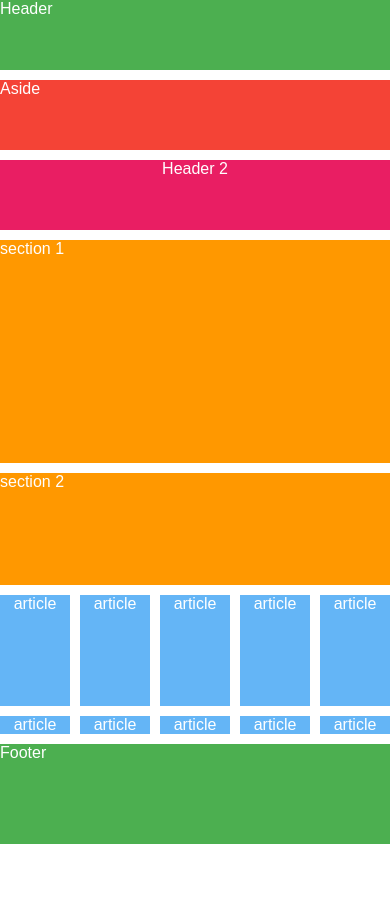
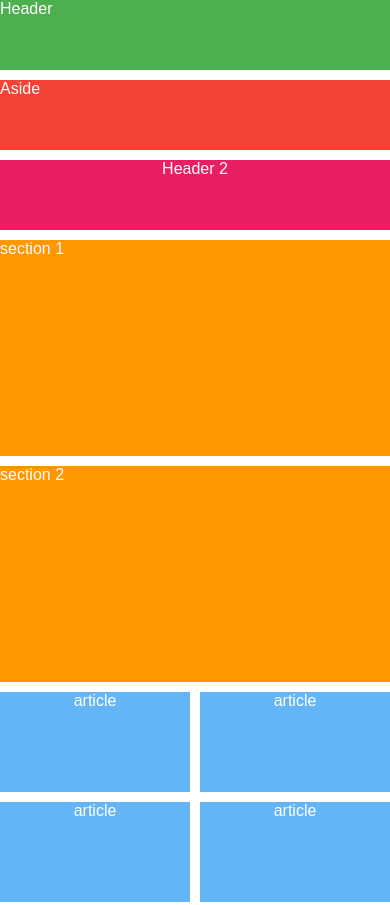
Before and after one commit to annacano0/M09-Responsive, a plain HTML site: page index.html in a window 390 px wide. Shown: the top 905 px of the page. Before the commit the page ends 844 px from the top, so only its background shows below. Drawn offline with Linux system fonts and the light colour scheme.

Commit message:
add: complete responsive grid distribution

```diff
--- a/index.html
+++ b/index.html
@@ -14,16 +14,12 @@
             <section class="section1">section 1</section>
             <section class="section2">section 2</section>
 
-            <div class="article-container1">
+            <div class="article-container">
                 <article>article</article>
                 <article>article</article>
                 <article>article</article>
                 <article>article</article>
                 <article>article</article>
-
-            </div>
-
-            <div class="article-container2">
                 <article>article</article>
                 <article>article</article>
                 <article>article</article>
--- a/styles.css
+++ b/styles.css
@@ -1,4 +1,4 @@
-/*BASIC SETTINGS*/
+/*SHARED SETTINGS*/
 
 body {
   height: 100vh;
@@ -15,8 +15,7 @@ header {
 
 body,
 main,
-.article-container1,
-.article-container2 {
+.article-container {
   display: grid;
   gap: 10px;
 }
@@ -61,12 +60,8 @@ section {
   grid-area: section2;
 }
 
-.article-container1 {
-  grid-area: article1;
-}
-
-.article-container2 {
-  grid-area: article2;
+.article-container {
+  grid-area: article;
 }
 
 article {
@@ -88,15 +83,14 @@ main {
   grid-template-areas:
     "main-header main-header"
     "section1 section2"
-    "article1 article1"
-    "article2 article2";
-  grid-template-rows: 70px 2fr 1fr 1fr;
+    "article article";
+  grid-template-rows: 70px 2fr 2fr;
   grid-template-columns: 1fr 1fr;
 }
 
-.article-container1,
-.article-container2 {
-  grid-template-columns: repeat(5, 1fr);
+.article-container {
+  grid-template-columns: 1fr 1fr 1.5fr 1fr 1fr;
+  grid-template-rows: 1fr 1fr;
 }
 
 /*TABLET SCREEN*/
@@ -106,16 +100,19 @@ main {
       "main-header main-header"
       "section1 section1"
       "section2 section2"
-      "article1 article1"
-      "article2 article2";
-    grid-template-rows: 70px 1.5fr 1.5fr 1fr 1fr;
+      "article article";
+    grid-template-rows: 70px 1.5fr 1.5fr 3fr;
     grid-template-columns: 1fr 1fr;
   }
 
-  /*TODO: arreglar el display de los articulos*/
-  .article-container1,
-  .article-container2 {
-    grid-template-columns: repeat(5, 1fr);
+  .article-container {
+    grid-template-columns: repeat(3, 1fr);
+    grid-template-rows: repeat(4, 1fr);
+    gap: 10px;
+  }
+
+  .article-container article:last-child {
+    grid-column: span 1;
   }
 }
 
@@ -136,14 +133,16 @@ main {
       "main-header main-header"
       "section1 section1"
       "section2 section2"
-      "article1 article1"
-      "article2 article2";
-    grid-template-rows: 70px 2fr 1fr 1fr;
+      "article article";
+    grid-template-rows: 70px 1fr 1fr 2.5fr;
     grid-template-columns: 1fr 1fr;
   }
-  /*TODO: arreglar el display de los articulos*/
-  .article-container1,
-  .article-container2 {
-    grid-template-columns: repeat(5, 1fr);
+  .article-container {
+    grid-template-columns: 1fr 1fr;
+    grid-template-rows: repeat(5, 1fr);
+  }
+
+  .article-container article {
+    height: 100px;
   }
 }
```
